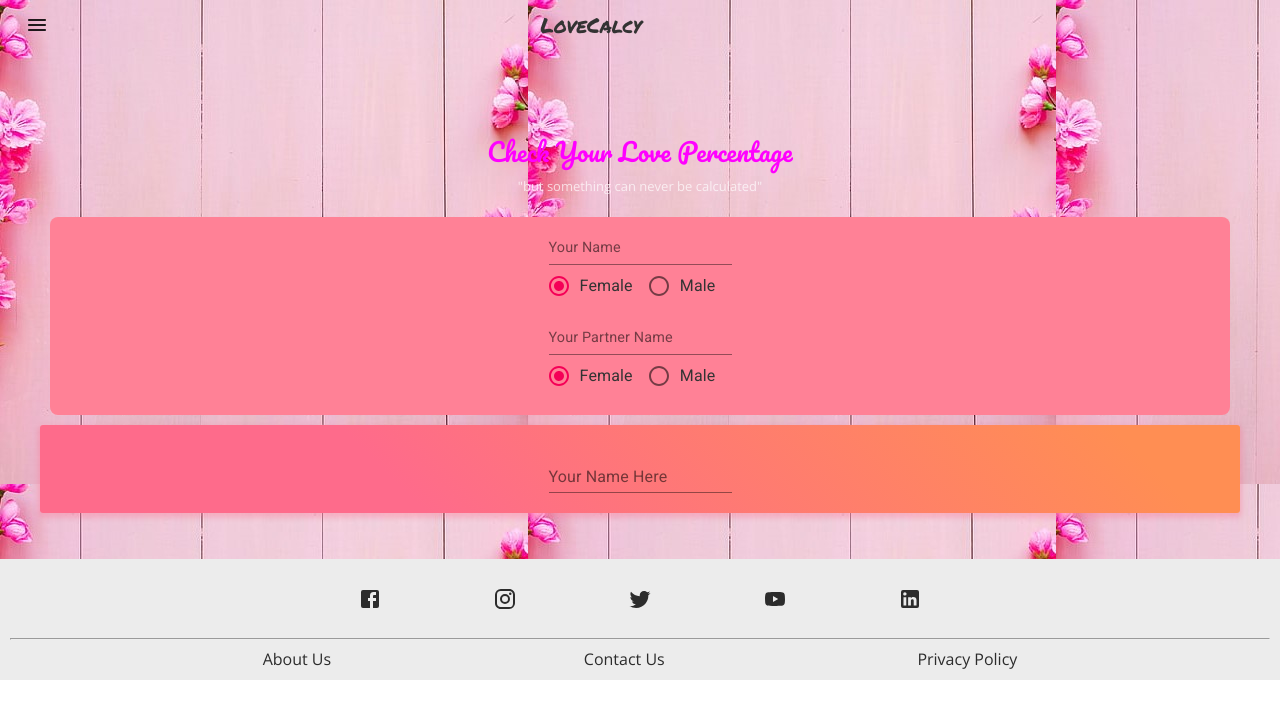
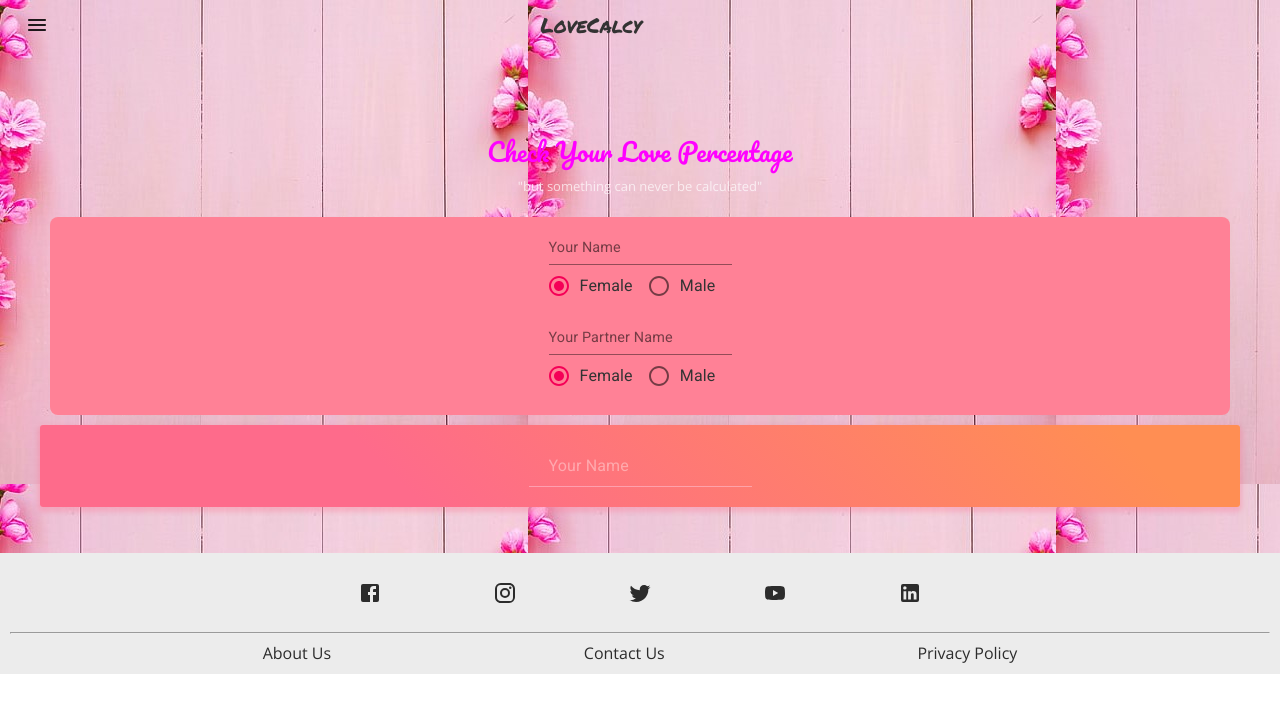
Before and after one commit to amanjatx/netyforms-repo, a React (Create React App) app: page / in a window 1280 px wide. Shown: the top 718 px of the page. Built offline with nearby package versions, Linux system fonts and the light colour scheme.

Commit message:
Input border updated

```diff
--- a/src/Component/CCBox.js
+++ b/src/Component/CCBox.js
@@ -1,5 +1,5 @@
 import React from 'react'
-import {Grid, Button, Paper, TextField, FormControl} from '@material-ui/core'
+import {Grid, Button, Paper, TextField, FormControl, Input} from '@material-ui/core'
 import { createMuiTheme, makeStyles, ThemeProvider } from '@material-ui/core/styles';
 import styles from '../CSS/style.module.css'
 
@@ -16,17 +16,32 @@ const useStyles = makeStyles({
         margin : '10px 40px',
         boxShadow: '0 3px 5px 2px rgba(255, 105, 135, .3)',
       },
+      input: {
+        '&:hover:not(.Mui-disabled):before' : {
+            borderBottom : '1px solid rgba(255, 51, 133, 1)' // outer click
+        },
+        '&:hover:not(.Mui-disabled):after' : {
+            border : '1px solid rgba(255, 51, 133, 1)' // animation in
+        },
+        '&:before' : {
+            borderBottom: '1px solid rgba(255, 204, 224, 0.5)', // normally
+        },
+        '&:after': {
+            borderBottom: '1px solid rgba(255, 51, 133, 1)', //animation out 255, 51, 133
+        },
+        color : 'rgba(255,255,255, 0.9)',
+        padding : '5px 20px',
+    }
+
 })
 
 function CCBox() {
     const classes = useStyles();
     return (
         <>
-        {/* <Button variant='outlined' color='primary'>Hello</Button> */}
-        <Paper classes={classes}>
+        <Paper classes={{ root: classes.root }} >
             <FormControl>
-                <TextField id="standard-basic" label='Your Name Here'/>
-                {/* <Button variant='outlined' color='primary'>Hello</Button> */}
+                <Input placeholder='Your Name' classes={{ underline : classes.input}}/>
             </FormControl>
         </Paper>
         </>
```
Also changed, not shown: 1 other file (tests, documents, lock files or other folders).
